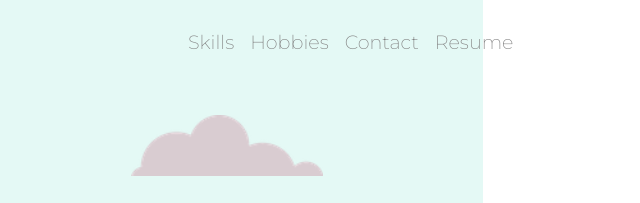
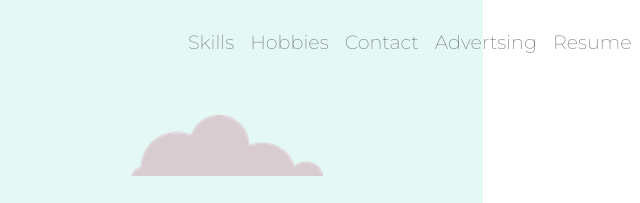
Before and after one commit to ivan2001kkk/E-portfolio, a plain HTML site: page index.html in a window 1280 px wide. Shown: the top 203 px of the page, 797-1437 px from the left, 640 px wide, since content can reach past the window. Drawn offline with nearby package versions, Linux system fonts and the light colour scheme.

Commit message:
Update index.html

```diff
--- a/index.html
+++ b/index.html
@@ -52,6 +52,7 @@
           <a class="nav-item nav-link active" href="#skills">Skills</a>
           <a class="nav-item nav-link" href="#hobbies">Hobbies</a>
           <a class="nav-item nav-link" href="#contact">Contact</a>
+          <a class="nav-item nav-link" href="https://ivan-yifan-hu.github.io/GameHi-webpage/">Advertsing</a>
           <a class="nav-item nav-link" href="resume.pdf" download>Resume</a>
         </div>
       </div>
```
